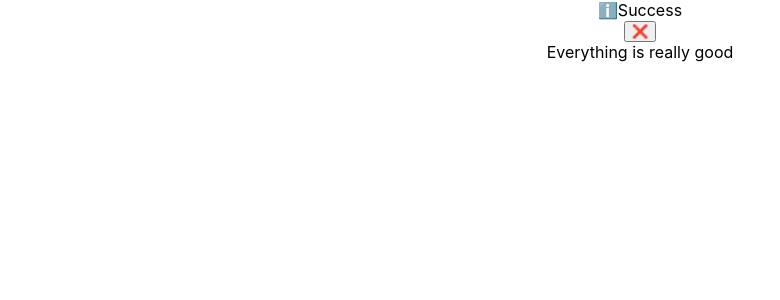
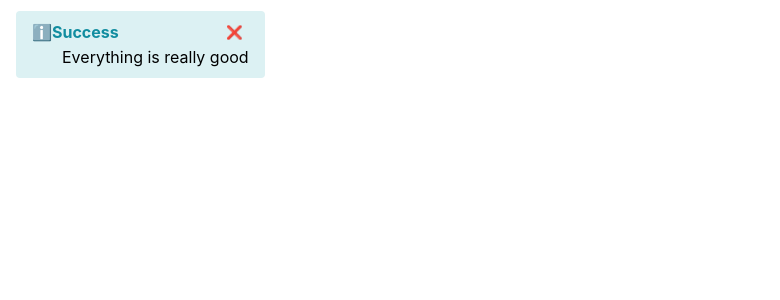
Before and after one commit to adityatambi/react-practice, a React (Create React App) app: page / in a window 1280 px wide. Shown: the top 300 px of the page, without its empty margins (0-780 px from the left). Built offline with nearby package versions, Linux system fonts and the light colour scheme.

Commit message:
plain css and it's issues

```diff
--- /dev/null
+++ b/src/Alert.css
@@ -0,0 +1,45 @@
+.container{
+    display: inline-flex;
+    flex-direction: column;
+    text-align: left;
+    padding: 10px 15px;
+    border-radius: 4px;
+    border: 1px solid transparent;
+}
+
+.container.warning{
+    color: #e7650f;
+    background-color: #f3e8da;
+}
+
+.container.information{
+    color: #118da0;
+    background-color: #dcf1f3;
+}
+
+.header{
+    display: flex;
+    align-items: center;
+    margin-bottom: 5px;
+}
+
+.header-icon{
+    width: 30px;
+}
+
+.header-text{
+    font-weight: bold;
+}
+
+.close-button{
+    border: none;
+    background: transparent;
+    margin-left: auto;
+    cursor: pointer;
+}
+
+
+.content{
+    margin-left: 30px;
+    color: #000;
+}
--- a/src/Alert.tsx
+++ b/src/Alert.tsx
@@ -1,4 +1,5 @@
 import { useState } from 'react';
+import './Alert.css';
 
 type Props = {
   type?: string;
@@ -19,21 +20,22 @@ export function Alert({ type = 'information', heading, children, closable, onClo
     }
   }
   return (
-    <div>
-      <div>
+    <div className={`container ${type}`}>
+      <div className="header">
         <span role="img" aria-label={type === 'warning' ? 'Warning' : 'Information'}>
           {type === 'warning' ? '⚠' : 'ℹ️'}
         </span>
-        <span>{heading}</span>
+        <span className="header-text">{heading}</span>
+        {closable && (
+          <button aria-label="Close" onClick={handleCloseClick} className="close-button">
+            <span role="img" aria-label="Close">
+              ❌
+            </span>
+          </button>
+        )}
       </div>
-      {closable && (
-        <button aria-label="Close" onClick={handleCloseClick}>
-          <span role="img" aria-label="Close">
-            ❌
-          </span>
-        </button>
-      )}
-      <div>{children}</div>
+
+      <div className="content">{children}</div>
     </div>
   );
 }
--- a/src/App.css
+++ b/src/App.css
@@ -1,5 +1,6 @@
-.App {
+.container {
   text-align: center;
+  padding: 20px;
 }
 
 .App-logo {
--- a/src/App.tsx
+++ b/src/App.tsx
@@ -5,7 +5,7 @@ import { Alert } from './Alert';
 
 function App() {
   return (
-    <div className="App">
+    <div className="container">
       <Alert heading="Success" closable>
         Everything is really good
       </Alert>
```
